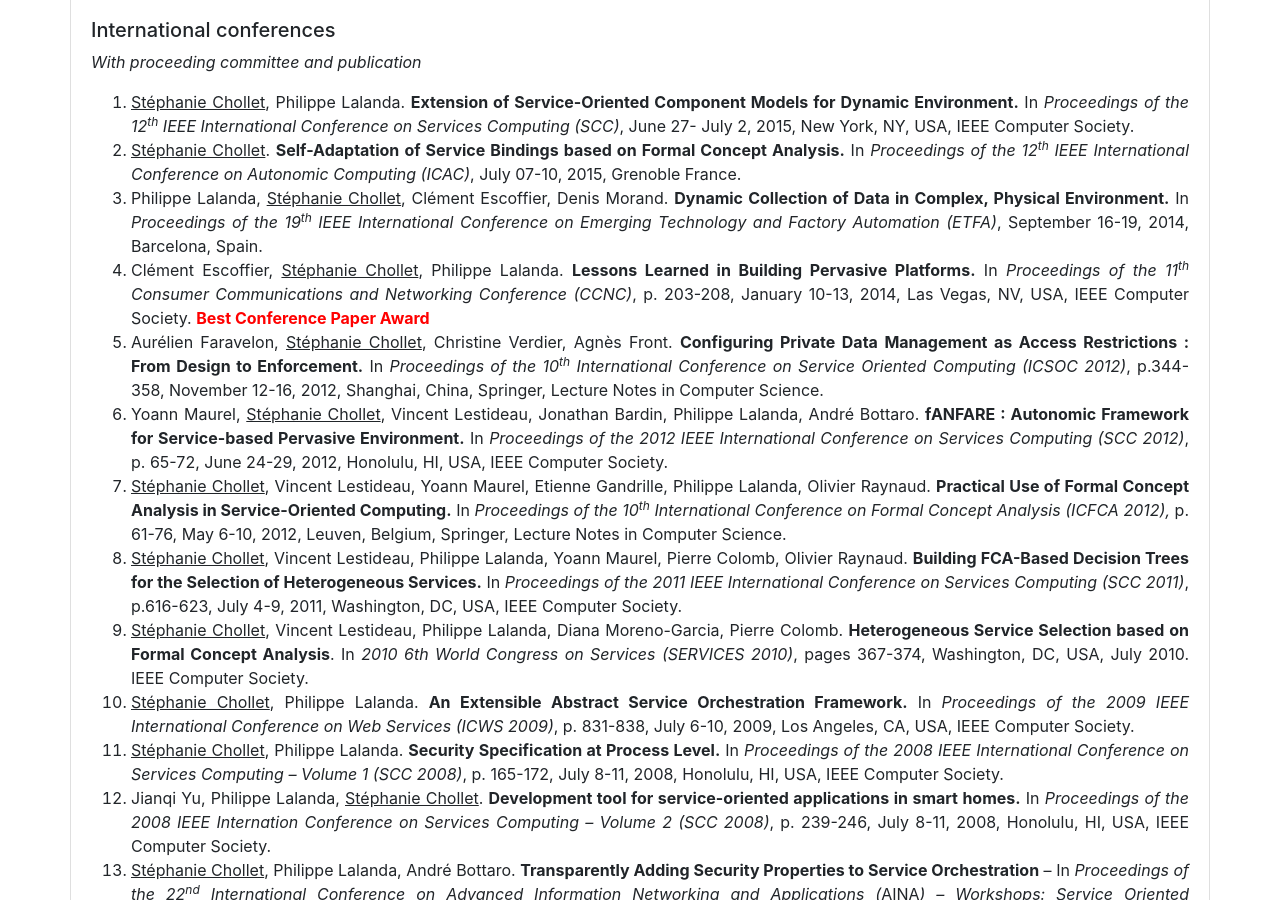
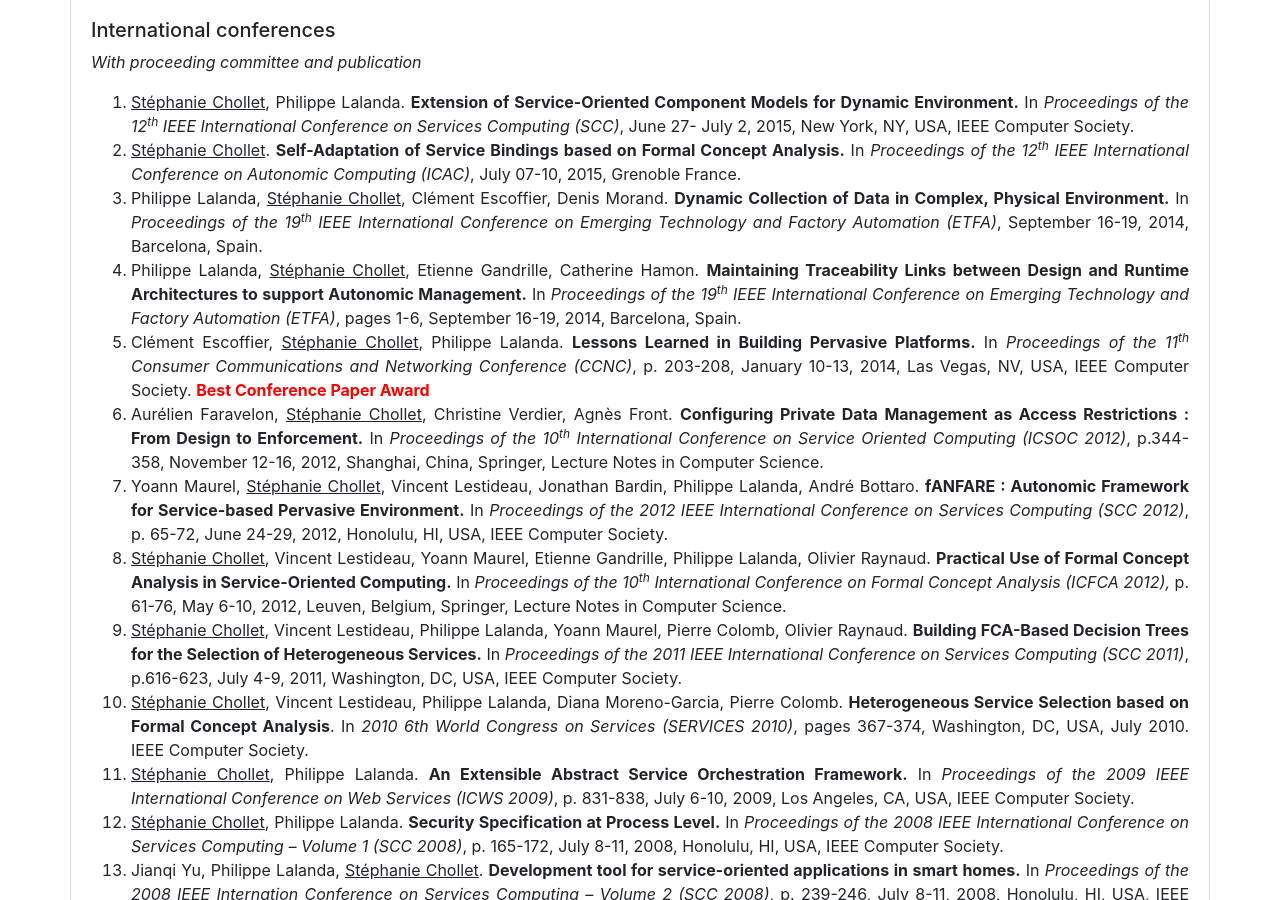
Before and after one commit to schollet/homepage, a Jekyll site: the page built from index.html, in a window 1280 px wide and 900 px high, scrolled down 1682 px. Built offline with Jekyll 4.4.1, drawn with Linux system fonts in a browser that asks for light colours.

Commit message:
Update index.html

```diff
--- a/index.html
+++ b/index.html
@@ -122,6 +122,7 @@ layout: default
 	<li><span style="text-decoration: underline">Stéphanie Chollet</span>, Philippe Lalanda. <strong>Extension of Service-Oriented Component Models for Dynamic Environment.</strong> In <em>Proceedings of the 12<sup>th</sup> IEEE International Conference on Services Computing (SCC)</em>, June 27- July 2, 2015, New York, NY, USA, IEEE Computer Society.</li>
 	<li><span style="text-decoration: underline">Stéphanie Chollet</span>. <strong>Self-Adaptation of Service Bindings based on Formal Concept Analysis.</strong> In <em>Proceedings of the 12<sup>th</sup> IEEE International Conference on Autonomic Computing (ICAC)</em>, July 07-10, 2015, Grenoble France.</li>
         <li>Philippe Lalanda, <span style="text-decoration: underline">Stéphanie Chollet</span>, Clément Escoffier, Denis Morand. <b>Dynamic Collection of Data in Complex, Physical Environment.</b> In <i>Proceedings of the 19<sup>th</sup> IEEE International Conference on Emerging Technology and Factory Automation (ETFA)</i>, September 16-19, 2014, Barcelona, Spain.</li>
+			<li>Philippe Lalanda, <span style="text-decoration: underline">Stéphanie Chollet</span>, Etienne Gandrille, Catherine Hamon. <b>Maintaining Traceability Links between Design and Runtime Architectures to support Autonomic Management.</b> In <i>Proceedings of the 19<sup>th</sup> IEEE International Conference on Emerging Technology and Factory Automation (ETFA)</i>, pages 1-6, September 16-19, 2014, Barcelona, Spain.</li>
 	<li>Clément Escoffier, <span style="text-decoration: underline">Stéphanie Chollet</span>, Philippe Lalanda. <b>Lessons Learned in Building Pervasive Platforms.</b> In <i>Proceedings of the 11<sup>th</sup> Consumer Communications and Networking Conference (CCNC)</i>, p. 203-208, January 10-13, 2014, Las Vegas, NV, USA, IEEE Computer Society.
 <span style="color: red"><b>Best Conference Paper Award</b></span></li>
 	<li>Aurélien Faravelon, <span style="text-decoration: underline">Stéphanie Chollet</span>, Christine Verdier, Agnès Front. <b>Configuring Private Data Management as Access Restrictions : From Design to Enforcement.</b> In <i>Proceedings of the 10<sup>th</sup> International Conference on Service Oriented Computing (ICSOC 2012)</i>, p.344-358, November 12-16, 2012, Shanghai, China, Springer, Lecture Notes in Computer Science.</li>
```
